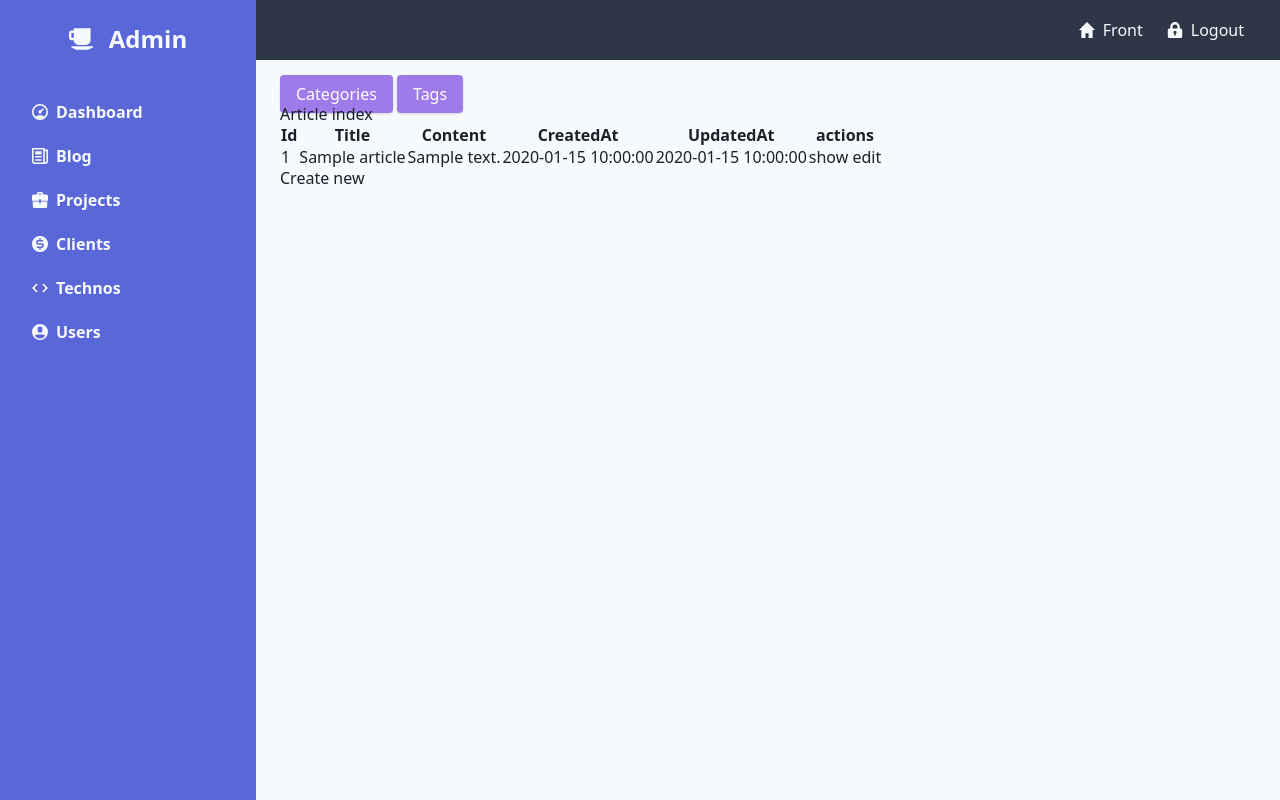
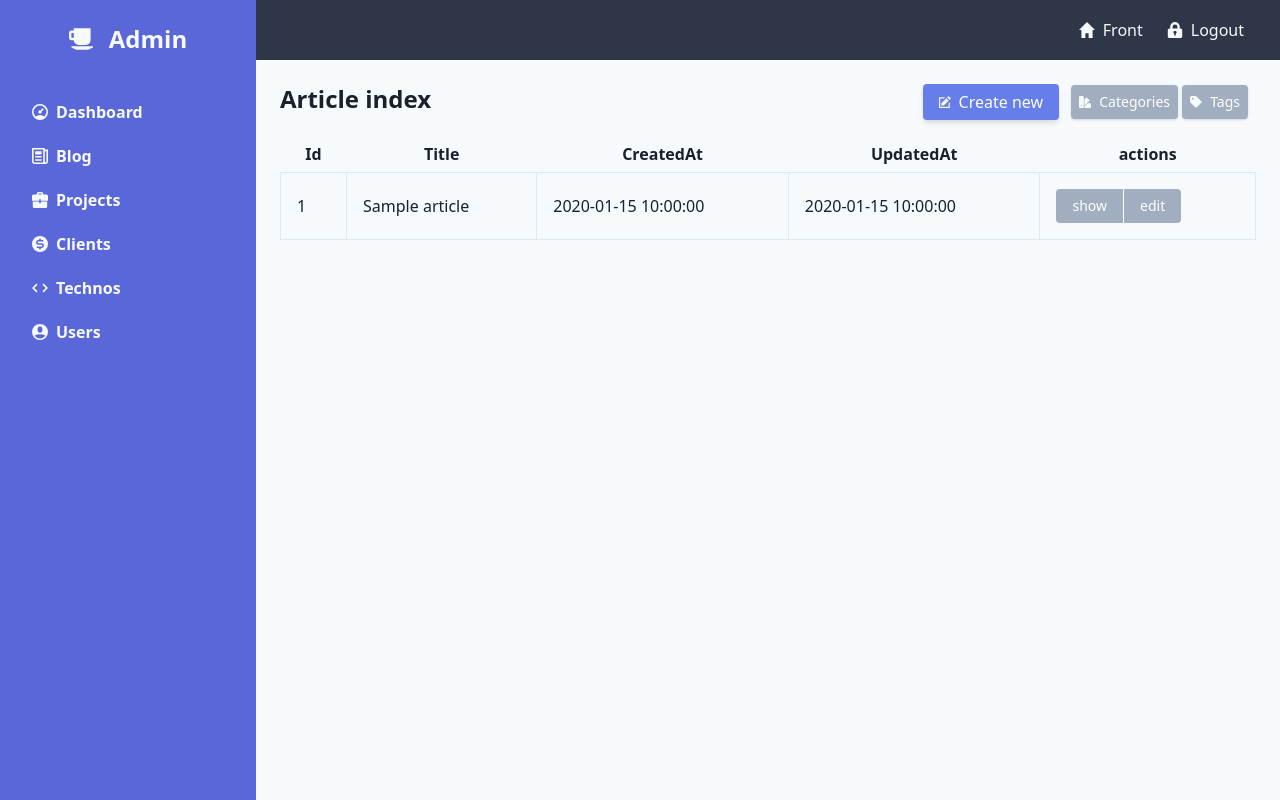
Before and after one commit to kiw808/portfolio, a Symfony app: template templates/admin/article/index.html.twig in a window 1280 px wide. Run offline with Twig, Linux system fonts and the light colour scheme; the template is opened without the code that fills it: most values are stand-ins (such as "Sample title", 1, 10 or a date in 2020); style sheets or scripts are compiled from the project's sources; some libraries are stand-ins or nearby versions.

Commit message:
blog cruds

```diff
--- a/assets/app.js
+++ b/assets/app.js
@@ -11,4 +11,6 @@ import './styles/app.scss';
 // Need jQuery? Install it with "yarn add jquery", then uncomment to import it.
 // import $ from 'jquery';
 
-console.log('Hello Webpack Encore! Edit me in assets/app.js');
+// global.$ = global.jQuery = $;
+
+// require('select2');
--- a/package.json
+++ b/package.json
@@ -21,5 +21,6 @@
         "dev": "encore dev",
         "watch": "encore dev --watch",
         "build": "encore production --progress"
-    }
+    },
+    "dependencies": {}
 }
--- a/templates/admin/article/_delete_form.html.twig
+++ b/templates/admin/article/_delete_form.html.twig
@@ -2,5 +2,5 @@
  'sure you want to delete this item?');">
     <input type="hidden" name="_method" value="DELETE">
     <input type="hidden" name="_token" value="{{ csrf_token('delete' ~ article.id) }}">
-    <button class="btn">Delete</button>
+    <button class="px-4 py-2 bg-red-500 text-white rounded hover:bg-red-600 shadow">Delete</button>
 </form>
--- a/templates/admin/article/index.html.twig
+++ b/templates/admin/article/index.html.twig
@@ -2,39 +2,71 @@
 
 {% block title %}Articles{% endblock %}
 
+{% block context %}
+{% endblock %}
+
 {% block body %}
-    <div>
-        <a class="px-4 py-2 bg-purple-500 text-white rounded shadow hover:bg-purple-600" href="{{
-        path('admin_category_index')
-        }}">Categories</a>
-        <a class="px-4 py-2 bg-purple-500 text-white rounded shadow hover:bg-purple-600" href="{{
-        path('admin_tag_index')
-        }}">Tags</a>
+    <div class="flex justify-between mb-4">
+        <h1 class="text-2xl font-bold">Article index</h1>
+
+        <div>
+            <a class="py-2 px-4 mr-2 bg-indigo-500 rounded text-white hover:bg-indigo-600 shadow-md inline-flex items-center"
+               href="{{ path
+                   ('admin_article_new')
+               }}">
+                <svg class="h-3 w-3 fill-current text-gray-100 mr-2">
+                    <use xlink:href="{{ asset('build/icons/zondicons-sprite.svg#compose') }}"></use>
+                </svg>
+                <span>Create new</span>
+            </a>
+            <a class="p-2 text-sm bg-gray-500 text-white rounded shadow hover:bg-gray-600 inline-flex items-center" href="{{
+            path('admin_category_index') }}">
+                <svg class="h-3 w-3 fill-current text-gray-100 mr-2">
+                    <use xlink:href="{{ asset('build/icons/zondicons-sprite.svg#color-palette') }}"></use>
+                </svg>
+                <span>Categories</span>
+            </a>
+            <a class="p-2 mr-2 text-sm bg-gray-500 text-white rounded shadow hover:bg-gray-600 inline-flex items-center" href="{{
+            path('admin_tag_index') }}">
+                <svg class="h-3 w-3 fill-current text-gray-100 mr-2">
+                    <use xlink:href="{{ asset('build/icons/zondicons-sprite.svg#tag') }}"></use>
+                </svg>
+                <span>Tags</span>
+            </a>
+        </div>
     </div>
-    <h1>Article index</h1>
 
-    <table class="table">
+    <table class="w-full">
         <thead>
             <tr>
-                <th>Id</th>
-                <th>Title</th>
-                <th>Content</th>
-                <th>CreatedAt</th>
-                <th>UpdatedAt</th>
-                <th>actions</th>
+                <th class="px-4 py-2">Id</th>
+                <th class="px-4 py-2">Title</th>
+                <th class="px-4 py-2">CreatedAt</th>
+                <th class="px-4 py-2">UpdatedAt</th>
+                <th class="px-4 py-2">actions</th>
             </tr>
         </thead>
         <tbody>
         {% for article in articles %}
             <tr>
-                <td>{{ article.id }}</td>
-                <td>{{ article.title }}</td>
-                <td>{{ article.content }}</td>
-                <td>{{ article.createdAt ? article.createdAt|date('Y-m-d H:i:s') : '' }}</td>
-                <td>{{ article.updatedAt ? article.updatedAt|date('Y-m-d H:i:s') : '' }}</td>
-                <td>
-                    <a href="{{ path('admin_article_show', {'id': article.id}) }}">show</a>
-                    <a href="{{ path('admin_article_edit', {'id': article.id}) }}">edit</a>
+                <td class="border px-4 py-2">{{ article.id }}</td>
+                <td class="border px-4 py-2">{{ article.title }}</td>
+                <td class="border px-4 py-2">{{ article.createdAt ? article.createdAt|date('Y-m-d H:i:s') : '' }}</td>
+                <td class="border px-4 py-2">{{ article.updatedAt ? article.updatedAt|date('Y-m-d H:i:s') : '' }}</td>
+                <td class="border px-4 py-4">
+                    <div class="inline-flex">
+                        <a class="py-2 px-4 text-sm bg-gray-500 rounded-l border-r border-white text-white
+                        hover:bg-gray-600"
+                           href="{{
+                        path
+                            ('admin_article_show',
+                            {'id':
+                            article
+                            .id}) }}">show</a>
+                        <a class="py-2 px-4 text-sm bg-gray-500 rounded-r text-white hover:bg-gray-600" href="{{ path
+                            ('admin_article_edit', {'id':
+                            article.id}) }}">edit</a>
+                    </div>
                 </td>
             </tr>
         {% else %}
@@ -44,6 +76,4 @@
         {% endfor %}
         </tbody>
     </table>
-
-    <a href="{{ path('admin_article_new') }}">Create new</a>
 {% endblock %}
--- a/templates/admin/layout/base.html.twig
+++ b/templates/admin/layout/base.html.twig
@@ -8,18 +8,19 @@
             {{ encore_entry_link_tags('app') }}
         {% endblock %}
     </head>
-    <body class="min-h-screen bg-gray-100">
+    <body class="min-h-screen bg-gray-100 text-gray-900">
         <div class="min-h-screen flex">
             {% include('admin/layout/_admin-side.html.twig') %}
 
             <div class="w-full ml-64">
                 {% include('admin/layout/_admin-header.html.twig') %}
 
+                {% block context %}{% endblock %}
                 <div class="m-6">
                     {% block body %}{% endblock %}
                 </div>
             </div>
-
+        </div>
         {% block javascripts %}
             {{ encore_entry_script_tags('app') }}
         {% endblock %}
--- a/templates/front/layout/base.html.twig
+++ b/templates/front/layout/base.html.twig
@@ -8,13 +8,15 @@
             {{ encore_entry_link_tags('app') }}
         {% endblock %}
     </head>
-    <body class="bg-gray-300 w-full">
+    <body class="bg-gray-800 w-full">
         {% if app.request.get('_route') != 'app_login' %}
             {% include('front/layout/header.html.twig') %}
         {% endif %}
 
         {% block body %}{% endblock %}
 
+        {% block footer %}{% endblock %}
+
         {% block javascripts %}
             {{ encore_entry_script_tags('app') }}
         {% endblock %}
--- a/webpack.config.js
+++ b/webpack.config.js
@@ -102,4 +102,6 @@ Encore
     //.addEntry('admin', './assets/admin.js')
 ;
 
-module.exports = Encore.getWebpackConfig();
+let config = Encore.getWebpackConfig();
+
+module.exports = config;
```
Also changed, not shown: src/Controller/Admin/ArticleController.php (+13 -2 lines), templates/_macros/front-nav.twig (added, +11 -0 lines), templates/admin/article/edit.html.twig (+8 -4 lines), templates/admin/article/new.html.twig (+5 -5 lines), templates/front/layout/header.html.twig (+13 -7 lines).
